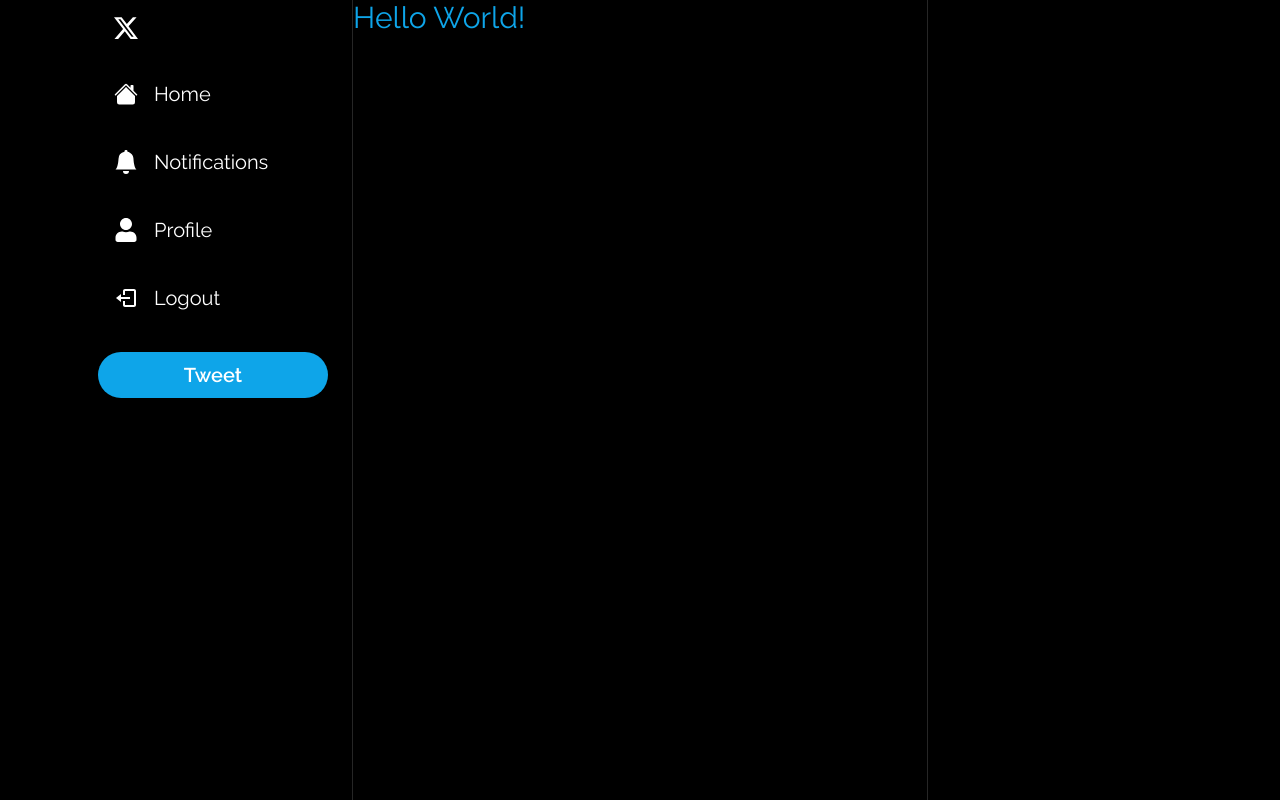
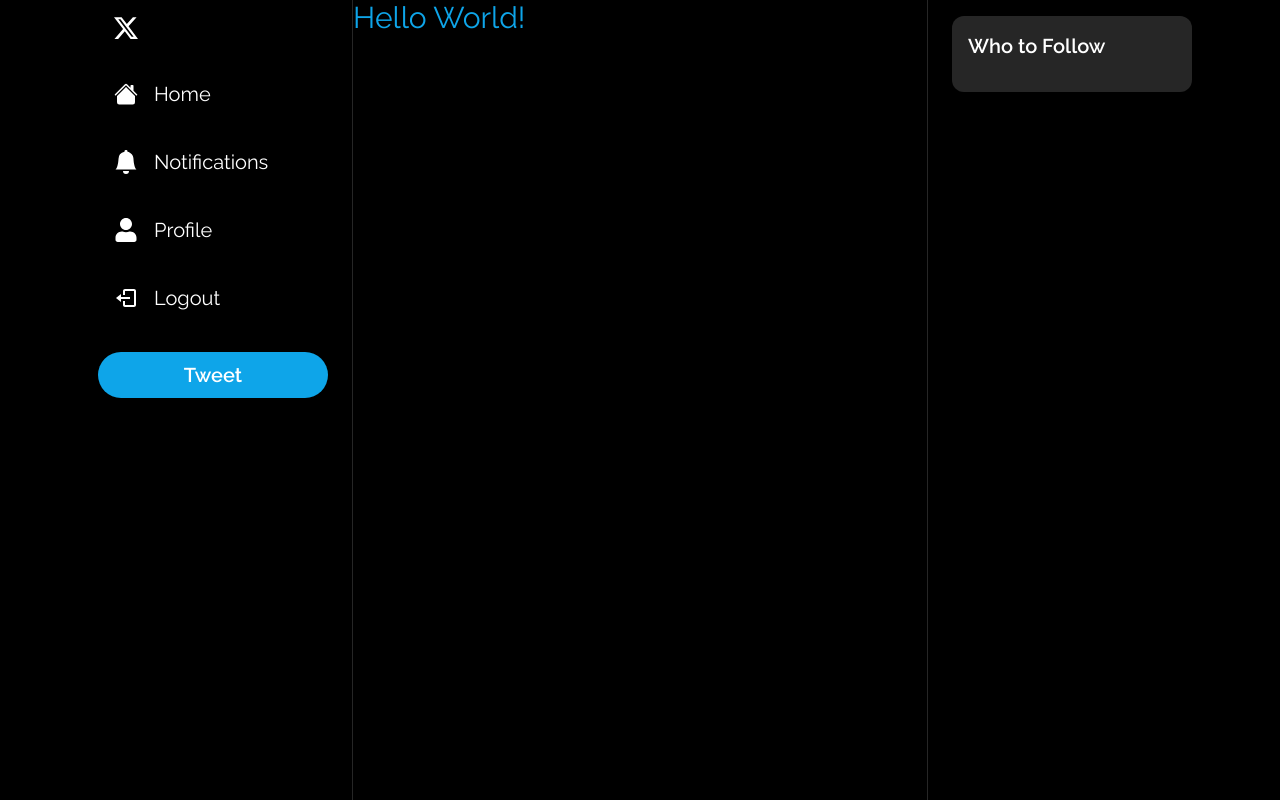
Before and after one commit to houdinipapi/Twitter-Clone, a Next.js app in the folder twitter-clone/: page / in a window 1280 px wide. Built offline with nearby package versions, Linux system fonts and the light colour scheme.

Commit message:
chore: Add FollowBar component to layout

```diff
--- a/twitter-clone/src/app/layout.tsx
+++ b/twitter-clone/src/app/layout.tsx
@@ -2,6 +2,7 @@
 import { Raleway } from "next/font/google";
 import "./globals.css";
 import Sidebar from "@/components/layout/Sidebar";
+import FollowBar from "@/components/layout/FollowBar";
 
 const raleway = Raleway({ subsets: ["latin"] });
 
@@ -31,6 +32,7 @@
               ">
                 {children}
               </div>
+              <FollowBar/>
             </div>
           </div>
         </div>
--- /dev/null
+++ b/twitter-clone/src/components/layout/FollowBar.tsx
@@ -0,0 +1,14 @@
+import React from 'react'
+
+const FollowBar = () => {
+  return (
+    <div className="px-6 py-4 hidden lg:block">
+      <div className="bg-neutral-800 rounded-xl p-4">
+        <h2 className="text-white text-xl font-semibold">Who to Follow</h2>
+        <div className="flex flex-col gap-6 mt-4"></div>
+      </div>
+    </div>
+  )
+}
+
+export default FollowBar
```
